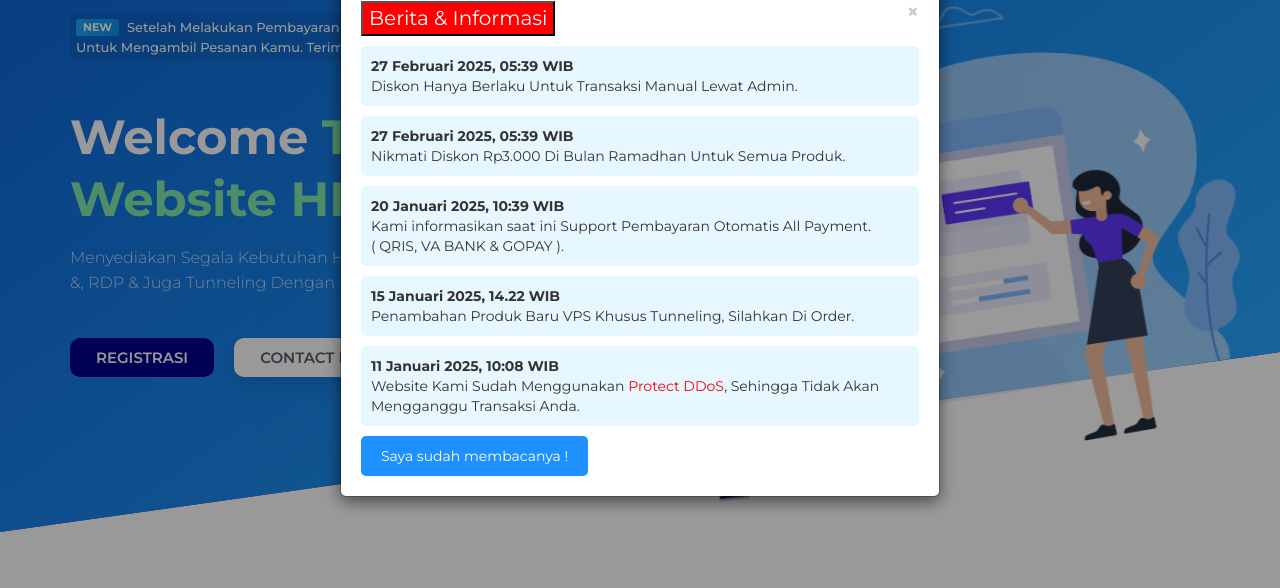
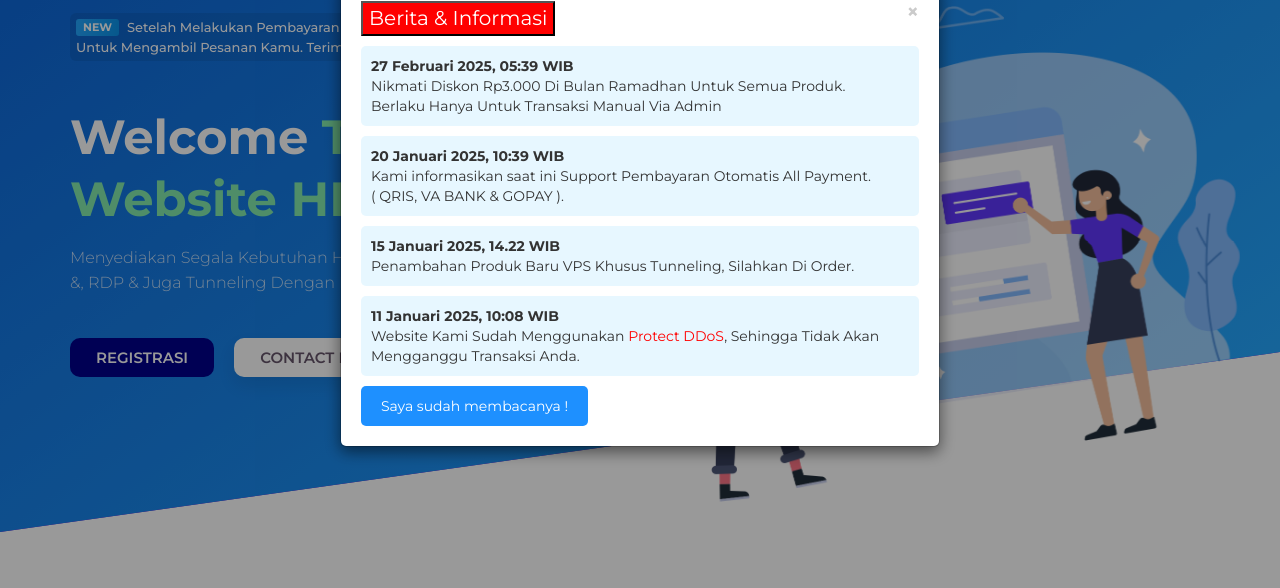
Before and after one commit to victor3232/webku.github.io, a plain HTML site: page index.html in a window 1280 px wide. Shown: the part 212-800 px from the top of the page. Drawn offline with Linux system fonts and the light colour scheme; a script that the page names is missing.

Commit message:
Update index.html

```diff
--- a/index.html
+++ b/index.html
@@ -68,8 +68,7 @@
         <span class="close" id="closeBtn">&times;</span>
         <button style="font-size : 20px; background-color : red; color : white;">Berita & Informasi</button>
         <p>
-          <div class="info"><strong>27 Februari 2025, 05:39 WIB</strong><br>Diskon Hanya Berlaku Untuk Transaksi Manual Lewat Admin.</div>
-                  <div class="info"><strong>27 Februari 2025, 05:39 WIB</strong><br>Nikmati Diskon Rp3.000 Di Bulan Ramadhan Untuk Semua Produk. </div>
+      <div class="info"><strong>27 Februari 2025, 05:39 WIB</strong><br>Nikmati Diskon Rp3.000 Di Bulan Ramadhan Untuk Semua Produk. <br>Berlaku Hanya Untuk Transaksi Manual Via Admin</br></div>
         <div class="info"><strong>20 Januari 2025, 10:39 WIB</strong><br>Kami informasikan saat ini Support Pembayaran Otomatis All Payment.<br> ( QRIS, VA BANK & GOPAY ).</div>
       <div class="info"><strong>15 Januari 2025, 14.22 WIB</strong><br>Penambahan Produk Baru VPS Khusus Tunneling, Silahkan Di Order.</div>
         <div class="info"><strong>11 Januari 2025, 10:08 WIB</strong><br>Website Kami Sudah Menggunakan <b><font color="red">Protect DDoS</b></font>, Sehingga Tidak Akan Mengganggu Transaksi Anda.</div>
```
